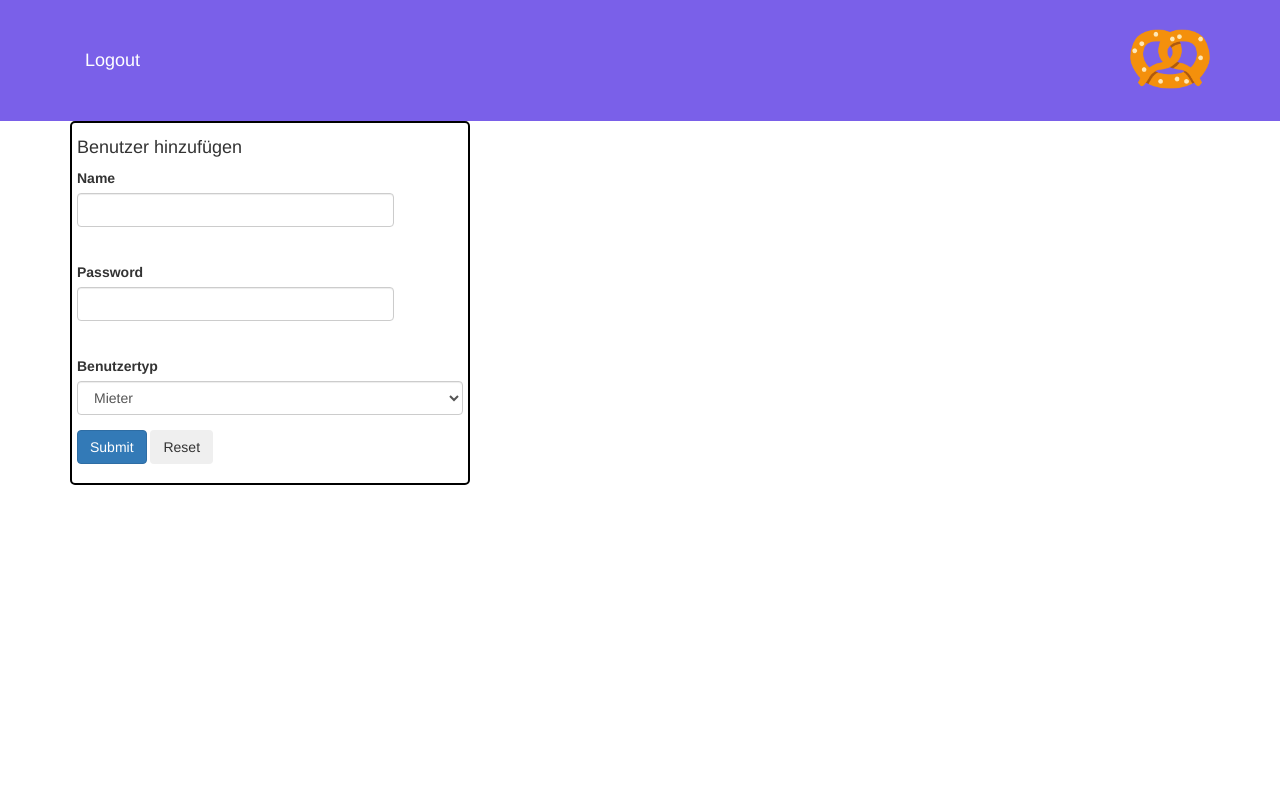
After one commit to sogukma/pretzelApartment, a PHP site: page /insertUser.php in a window 1280 px wide. The commit adds this page. Run offline with PHP 8.4, Linux system fonts and the light colour scheme; some libraries are stand-ins or nearby versions.

Commit message:
20181129 - added some bootstrap, navbar

```diff
--- a/DAO.php
+++ b/DAO.php
@@ -163,7 +163,7 @@ function selectInvoices(){
 function selectUsersColumnNames()
 {
 
-        $abfrage="SELECT COLUMN_NAME FROM INFORMATION_SCHEMA.COLUMNS WHERE TABLE_SCHEMA = 'login' AND TABLE_NAME = 'users'";
+        $abfrage="SELECT COLUMN_NAME FROM INFORMATION_SCHEMA.COLUMNS WHERE TABLE_SCHEMA = 'heroku_264d8c0ac2b1d8d' AND TABLE_NAME = 'users'";
 
      if (mysqli_query($this->link, $abfrage)) {
         return mysqli_query($this->link, $abfrage);
@@ -176,7 +176,7 @@ function selectUsersColumnNames()
 function selectInvoicesColumnNames()
 {
 
-        $abfrage="SELECT COLUMN_NAME FROM INFORMATION_SCHEMA.COLUMNS WHERE TABLE_SCHEMA = 'login' AND TABLE_NAME = 'rechnung'";
+        $abfrage="SELECT COLUMN_NAME FROM INFORMATION_SCHEMA.COLUMNS WHERE TABLE_SCHEMA = 'heroku_264d8c0ac2b1d8d' AND TABLE_NAME = 'rechnung'";
 
      if (mysqli_query($this->link, $abfrage)) {
         return mysqli_query($this->link, $abfrage);
--- /dev/null
+++ b/Header-Picture.css
@@ -0,0 +1,89 @@
+#navigation-purple {
+    padding-bottom: 0px;
+    margin: 0;
+    background-color: #7a60e9;
+    border: none;
+    border-radius: 0;
+}
+
+#navigation-purple .nav {
+    margin-left: -15px;
+}
+
+#navigation-purple .nav > li {
+    border-bottom: 2px solid transparent;
+    margin-bottom: 34px;
+}
+
+#navigation-purple .nav > li:hover {
+    border-bottom-color: #fff;
+}
+
+#navigation-purple .nav > li:focus {
+    background-color: transparent;
+}
+
+#navigation-purple .nav > li > a {
+    font-size: 18px;
+    color: white;
+}
+
+#navigation-purple .nav > li > a:hover,
+#navigation-purple .nav > li > a:focus {
+    background-color: transparent;
+}
+
+#navigation-purple .navbar-collapse {
+    padding-top: 35px;
+}
+
+#navigation-purple .avatar {
+    height: 80px;
+    float: right;
+    margin-top: 19px;
+}
+
+#navigation-purple .icon-bar {
+    background-color: white;
+}
+
+#navigation-purple .navbar-toggle {
+    border-color: white;
+    float: left;
+    margin-left: 25px;
+    margin-top: 30px;
+}
+
+#navigation-purple .navbar-toggle:hover,
+#navigation-purple .navbar-toggle:focus {
+     background-color: transparent;
+}
+
+@media screen and (max-width: 767px) {
+
+    #navigation-purple .navbar-collapse {
+        padding-top: 0;
+    }
+
+    #navigation-purple ul>li {
+        float: left;
+        clear: left;
+        margin-left: 4px;
+        padding-bottom: 8px;
+        margin-bottom: 5px !important;
+    }
+
+    #navigation-purple ul>li>a {
+        padding-bottom: 2px;
+    }
+
+    #navigation-purple ul>li:hover {
+        border-bottom: 2px solid white;
+    }
+
+    #navigation-purple .avatar {
+        height: 60px;
+        margin-top: 18px;
+        margin-bottom: 18px;
+    }
+}
--- /dev/null
+++ b/insertUser.php
@@ -0,0 +1,97 @@
+<?php
+
+    function insertUser()
+    {
+        include 'sessionHandling.php';
+        include './DAO.php';
+        $sh = sessionHandling::Instance();
+        $sh->open_session(); //vorhandene session übernehmen
+        $sh->regenerate_session_id();
+        $sh->isCorrectPape("abwart");
+
+        $dbc = DAO::Instance();
+        $dbc->connect();
+
+        $name = $_POST["nname"];
+        $password = $_POST["password"];
+        $benutzertyp = $_POST["benutzertyp"];
+        $dbc->insert($name, $password, $benutzertyp);
+        header("Location:manageUsers.php");
+    }
+
+    if(isset($_POST['submit']))
+    {
+       insertUser();
+    }
+?>
+<html>
+    <head>
+        <link rel="stylesheet" href="style.css">
+              <link href="//maxcdn.bootstrapcdn.com/bootstrap/3.3.0/css/bootstrap.min.css" rel="stylesheet" id="bootstrap-css">
+        <script src="//maxcdn.bootstrapcdn.com/bootstrap/3.3.0/js/bootstrap.min.js"></script>
+
+        <!------ Include the above in your HEAD tag ---------->
+
+
+        <script src="http://getbootstrap.com/dist/js/bootstrap.min.js"></script>
+          <script src="http://ajax.googleapis.com/ajax/libs/jquery/2.1.1/jquery.min.js"></script>
+        <link rel="stylesheet" type="text/css" href="Header-Picture.css">
+    </head>
+
+    <body>
+         <nav class="navbar navbar-default" id="navigation-purple">
+        <div class="container">
+            <a href="#"><img class="img-responsive img-circle avatar" src="pictures/pretzelIcon.png" alt="Avatar"></a>
+            <div class="navbar-header">
+                <button type="button" class="navbar-toggle" data-toggle="collapse" data-target="#myNavbar">
+                    <span class="icon-bar"></span>
+                    <span class="icon-bar"></span>
+                    <span class="icon-bar"></span>
+                </button>
+            </div>
+            <div class="collapse navbar-collapse" id="myNavbar">
+                <ul class="nav navbar-nav">
+                    <li><a href="index.php">Logout</a></li>
+                </ul>
+            </div>
+        </div>
+    </nav>
+
+     <div class="container center_div">
+
+     <div class="insertForm rounded">
+    <h4>Benutzer hinzufügen</h4>
+
+    <form method="post">
+        <div class="form-group row">
+            <label for="nname" class="col-sm-10 col-form-label">Name</label>
+            <div class="col-sm-10">
+                 <input class="form-control" id="nname" name="nname" type="text" required="true"/><br/>
+             </div>
+        </div>
+        <div class="form-group row">
+            <label for="password" class="col-sm-10 col-form-label">Password</label>
+            <div class="col-sm-10">
+                 <input class="form-control" id="password" name="password" type="password" required="true"/><br/>
+             </div>
+        </div>
+       <div class="form-group">
+            <label for="benutzertyp">Benutzertyp</label>
+            <select class="form-control" name="benutzertyp" id="benutzertyp">
+              <option checked value="mieter">Mieter</option>
+              <option value="abwart">Abwart</option>
+
+            </select>
+        </div>
+
+        <input class="btn btn-primary" name="submit" type="submit">
+        <input class="btn" type="reset"><br/>
+
+    </form>
+
+     </div></div>
+
+
+    </body>
+
+</html>
--- a/style.css
+++ b/style.css
@@ -1,17 +1,9 @@
-
-.table th {
-    text-align: center;
-
-     padding: 0px 0px 0px 50px;
-
+.center_div{
+    margin: 0 auto;
+    width:80% /* value of your choice which suits your alignment */
 }
 
-.table {
-    border-radius: 5px;
-    width: 1000px;
-    float: none;
 
-}
 
 .content{
     border: 50px solid white;
```
Also changed, not shown: Header-Picture.html (added, +38 -0 lines), insertInvoice.php (+2 -7 lines), manageInvoices.php (+47 -16 lines), manageUsers.php (+62 -38 lines), nbproject/private/private.xml (+11 -18 lines).
